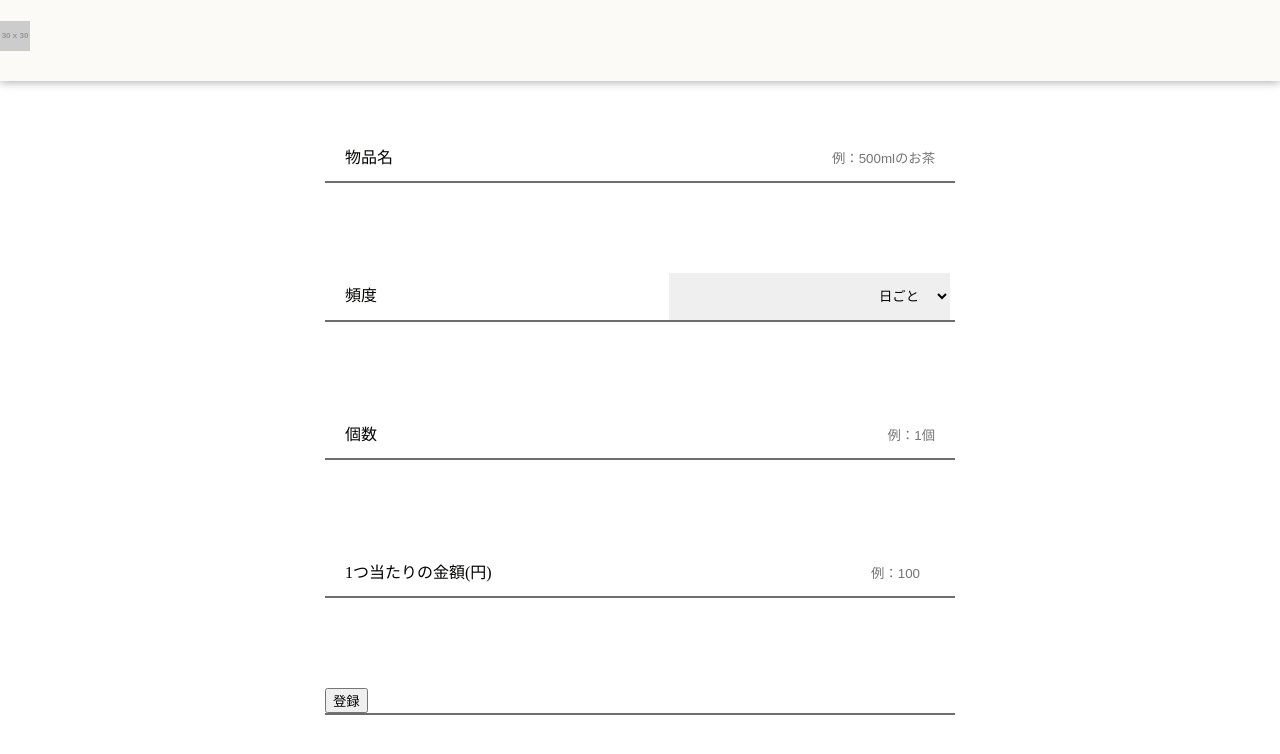
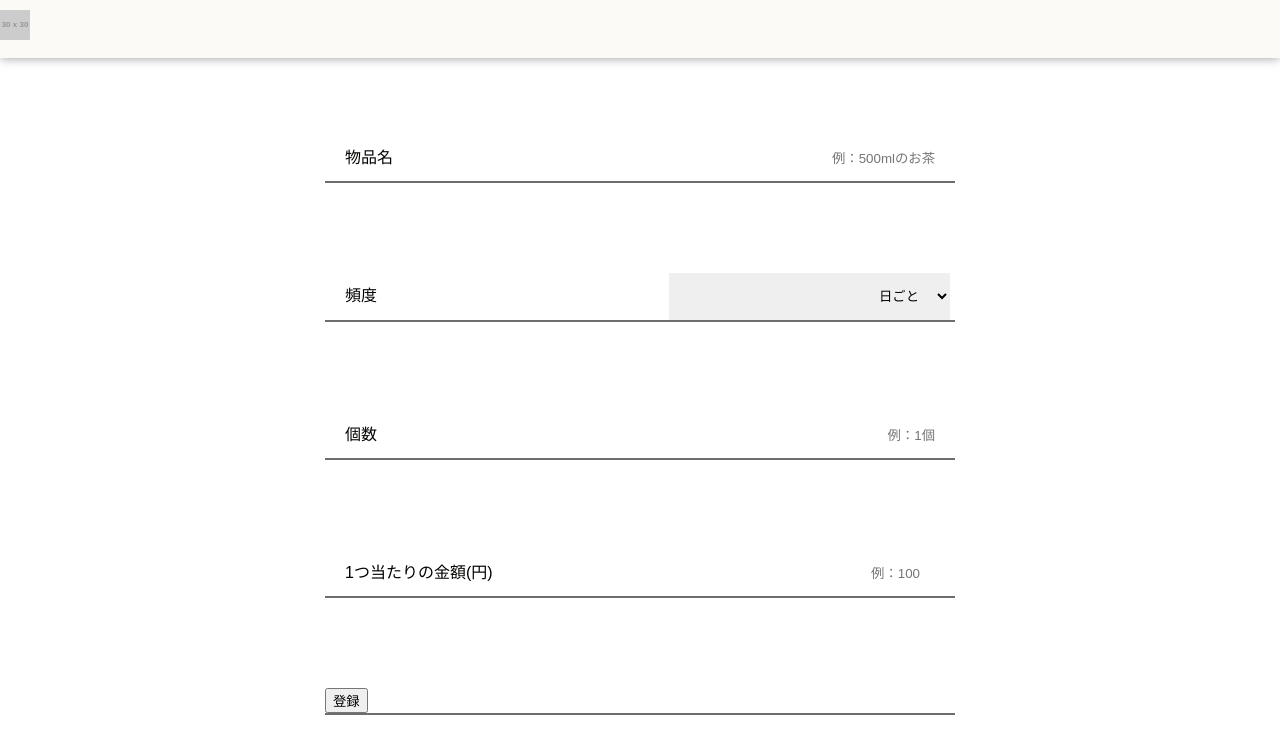
Before and after one commit to Unigmos/Li-fest, a PHP site: page /item_register.html in a window 1280 px wide. Shown: the top 754 px of the page. Run offline with PHP 8.4, Linux system fonts and the light colour scheme; grey boxes labelled with a size stand in for pictures from a placeholder-image service; some libraries are stand-ins or nearby versions.

Commit message:
微変更

```diff
--- a/public/css/registerstyle.css
+++ b/public/css/registerstyle.css
@@ -1,3 +1,8 @@
+body {
+  font-family: "Kosugi Maru", sans-serif;
+  margin: 0;
+}
+
 .header_container {
   background-color: #fcfaf7;
   position: fixed;
@@ -5,6 +10,16 @@
   top: 0;
   left: 0;
   z-index: 50;
+}
+.header_container a {
+  display: block;
+}
+.header_container a h1 {
+  margin: 10px 0;
+}
+.header_container a h1 img {
+  max-height: 50px;
+  width: auto;
 }
 
 .shadow {
--- a/public/css/registerstyle.scss
+++ b/public/css/registerstyle.scss
@@ -9,6 +9,10 @@ $color_one:  #e8ddc1;
 $color_two:  #d0dada;
 $color_three:  #b3a593;
 
+body{
+    font-family: 'Kosugi Maru', sans-serif;
+    margin: 0;
+}
 
 .header_container{
     background-color: $main_background;
@@ -17,6 +21,16 @@ $color_three:  #b3a593;
     top: 0;
     left: 0;
     z-index: 50;
+    a{
+        display: block;
+        h1{
+            margin: 10px 0;
+            img{
+                max-height: 50px;
+                width: auto;
+            }
+        }
+    }
 }
 
 .shadow{
```
Also changed, not shown: public/css/account/accountstyle.css (+15 -0 lines), public/css/account/accountstyle.scss (+14 -0 lines), 2 other files.
